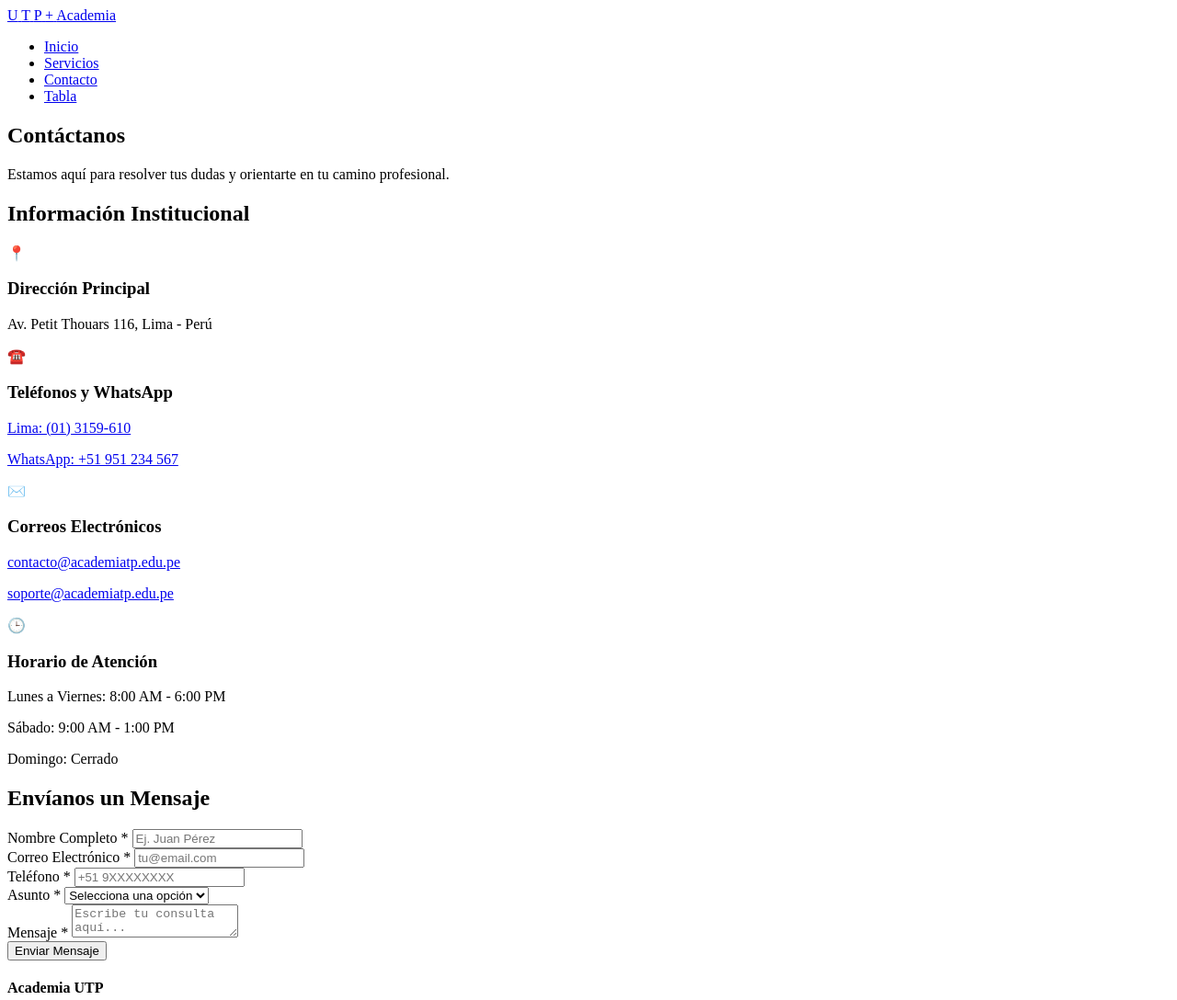
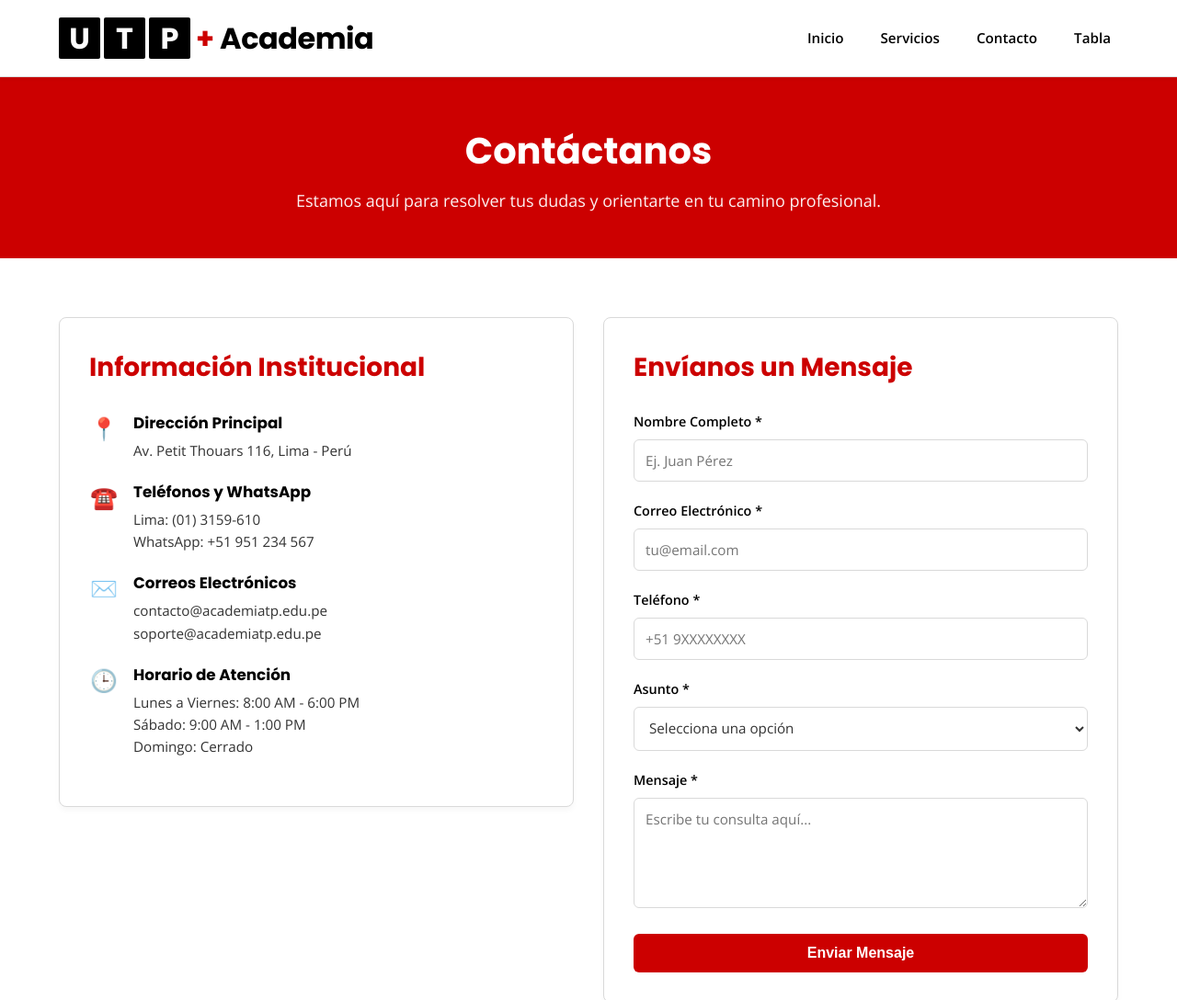
Before and after one commit to Unk4won/UTP-Academia, a plain HTML site: page contacto.html in a window 1280 px wide. Shown: the top 1088 px of the page at 92% size. Drawn offline with nearby package versions, Linux system fonts and the light colour scheme; the site is published under a folder, as on GitHub Pages, so addresses that start at the root find nothing.

Commit message:
mover los html a la raiz para evitar problemas de rutas

```diff
--- a/pages/contacto.html
+++ b/contacto.html
@@ -10,13 +10,13 @@
       href="https://fonts.googleapis.com/css2?family=Open+Sans:ital,wght@0,300..800;1,300..800&family=Poppins:wght@400;600;700&display=swap"
       rel="stylesheet"
     />
-    <link rel="stylesheet" href="/style.css" />
+    <link rel="stylesheet" href="style.css" />
   </head>
   <body>
     <!-- HEADER Y NAVEGACIÓN -->
     <header class="site-header">
-            <div class="header-container">
-        <a href="/index.html" class="logo-utp">
+      <div class="header-container">
+        <a href="index.html" class="logo-utp">
           <span class="utp-box">U</span>
           <span class="utp-box">T</span>
           <span class="utp-box">P</span>
@@ -25,7 +25,7 @@
         </a>
         <nav>
           <ul class="nav-menu">
-            <li><a href="/index.html" class="nav-link">Inicio</a></li>
+            <li><a href="index.html" class="nav-link">Inicio</a></li>
             <li><a href="servicios.html" class="nav-link">Servicios</a></li>
             <li><a href="contacto.html" class="nav-link">Contacto</a></li>
             <li><a href="tabla.html" class="nav-link">Tabla</a></li>
--- a/pages/servicios.html
+++ b/servicios.html
@@ -11,13 +11,13 @@
       href="https://fonts.googleapis.com/css2?family=Open+Sans:ital,wght@0,300..800;1,300..800&family=Poppins:wght@400;600;700&display=swap"
       rel="stylesheet"
     />
-    <link rel="stylesheet" href="/style.css" />
+    <link rel="stylesheet" href="style.css" />
   </head>
   <body>
     <!-- HEADER Y NAVEGACIÓN -->
     <header class="site-header">
       <div class="header-container">
-        <a href="/index.html" class="logo-utp">
+        <a href="index.html" class="logo-utp">
           <span class="utp-box">U</span>
           <span class="utp-box">T</span>
           <span class="utp-box">P</span>
@@ -26,7 +26,7 @@
         </a>
         <nav>
           <ul class="nav-menu">
-            <li><a href="/index.html" class="nav-link">Inicio</a></li>
+            <li><a href="index.html" class="nav-link">Inicio</a></li>
             <li><a href="servicios.html" class="nav-link">Servicios</a></li>
             <li><a href="contacto.html" class="nav-link">Contacto</a></li>
             <li><a href="tabla.html" class="nav-link">Tabla</a></li>
```
Also changed, not shown: index.html (+3 -3 lines), tabla.html (renamed from pages/tabla.html, +3 -3 lines).
